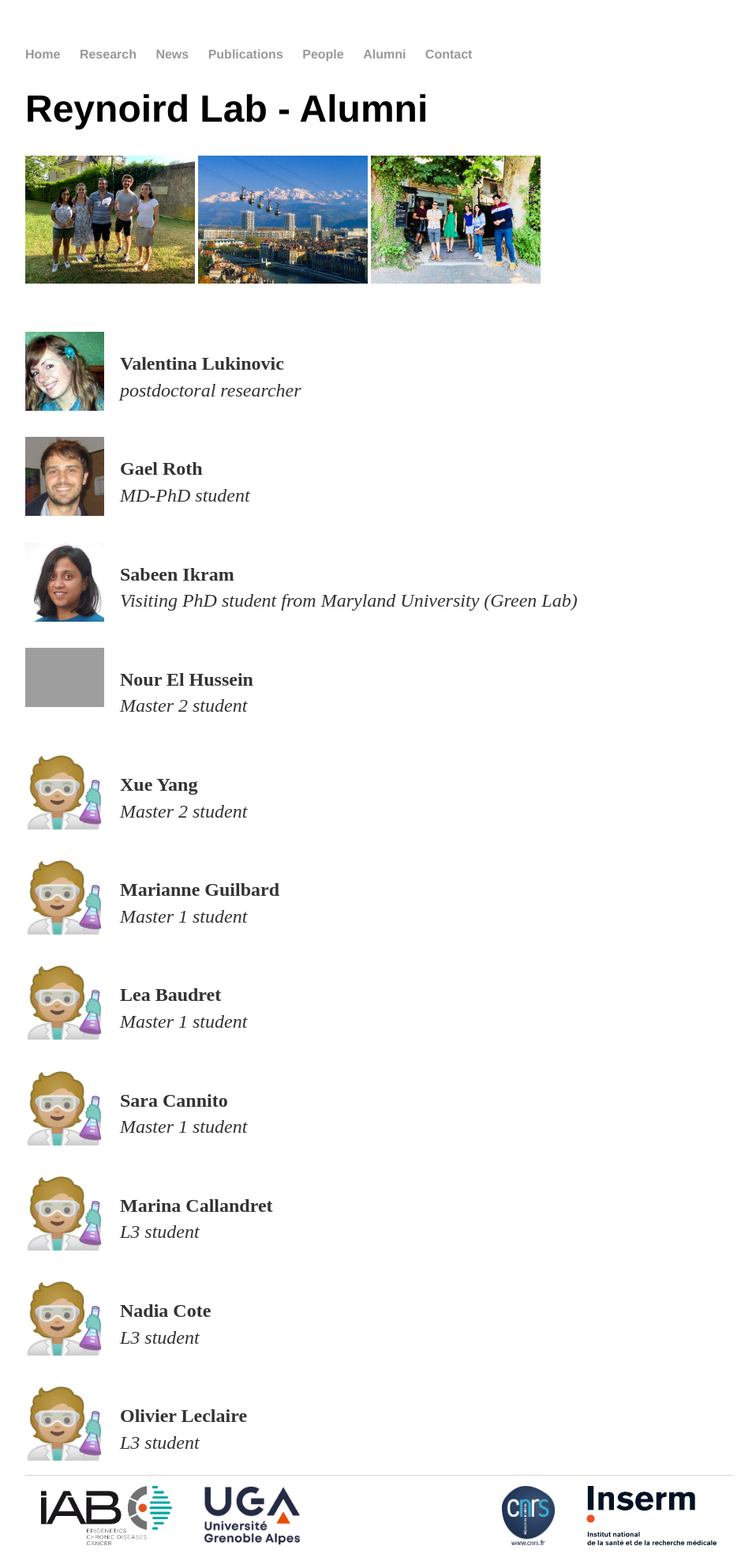
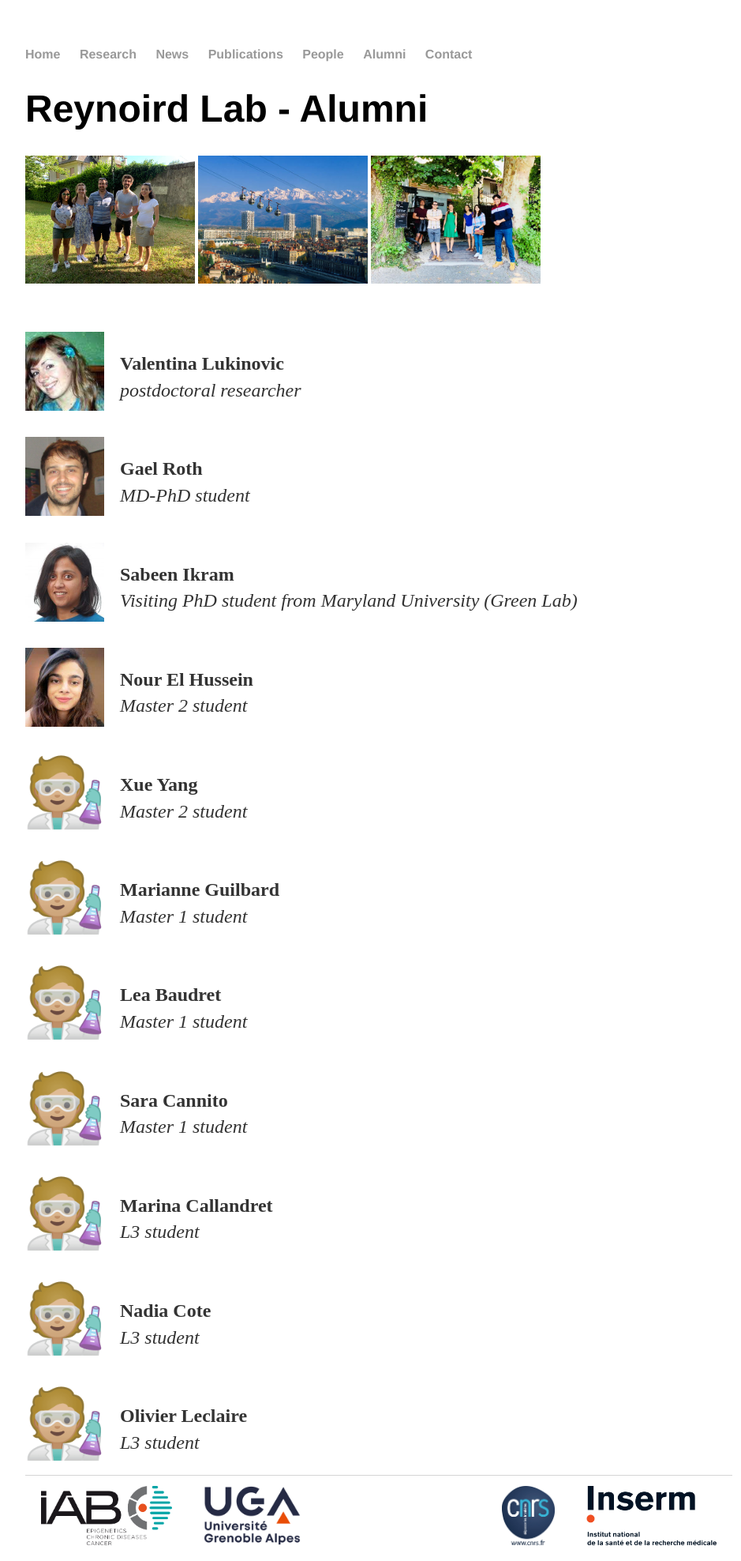
Before and after one commit to Reynoird-Lab/Reynoird-lab.github.io, a Jekyll site: the page built from Alumni/index.html, in a window 1280 px wide. Shown: the whole page at 79% size, without its empty margins (160-1099 px from the left). Built offline with Jekyll 4.4.1, drawn with Linux system fonts in a browser that asks for light colours; Markdown is read by kramdown in place of the engine named in the settings.

Commit message:
Update index.html

```diff
--- a/Alumni/index.html
+++ b/Alumni/index.html
@@ -14,7 +14,7 @@
 <br>
 		<a href="https://greenlab.umbc.edu/people/"> <img src="https://reynoird-lab.github.io/Images/Sabeen_Ikram.jpeg" style="margin: 0px 20px 10px 0px;" align="left" width="100"/></a> <p><b>Sabeen Ikram</b> <br><i> Visiting PhD student from Maryland University (Green Lab)</i></p>
 <br>
-		<img src="https://reynoird-lab.github.io/Images/Nour_Hussein.jpg.png" style="margin: 0px 20px 10px 0px;" align="left" width="100"/><p><b>Nour El Hussein</b> <br><i>Master 2 student</i></p>
+		<img src="https://reynoird-lab.github.io/Images/Nour_Hussein.jpg" style="margin: 0px 20px 10px 0px;" align="left" width="100"/><p><b>Nour El Hussein</b> <br><i>Master 2 student</i></p>
 <br>
 		<img src="https://reynoird-lab.github.io/Images/logo_scientist.png" style="margin: 0px 20px 10px 0px;" align="left" width="100"/><p><b>Xue Yang</b> <br><i>Master 2 student</i></p>
 <br>
```
